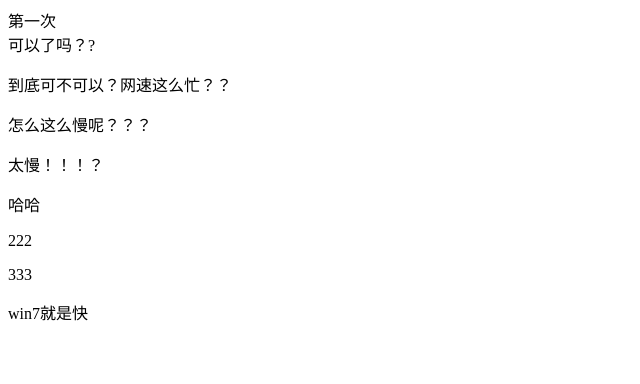
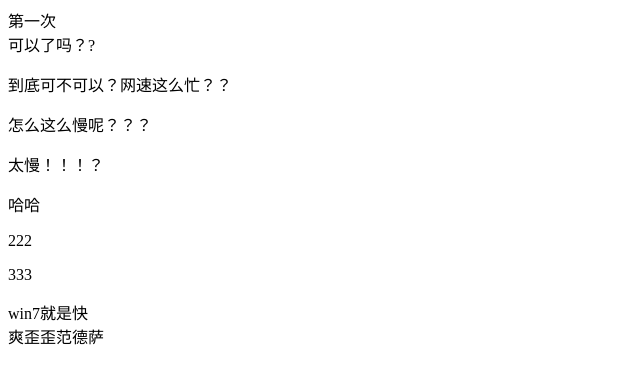
Before and after one commit to ranruci/testgit, a plain HTML site: page index.html in a window 1280 px wide. Shown: the whole page, without its empty margins (0-640 px from the left). Drawn offline with Linux system fonts and the light colour scheme.

Commit message:
哈哈哈

```diff
--- a/index.html
+++ b/index.html
@@ -16,6 +16,7 @@
     <p>222</p>
     <p>333</p>
     <div>win7就是快</div>
+    爽歪歪范德萨
 
 </body>
 </html>
```
